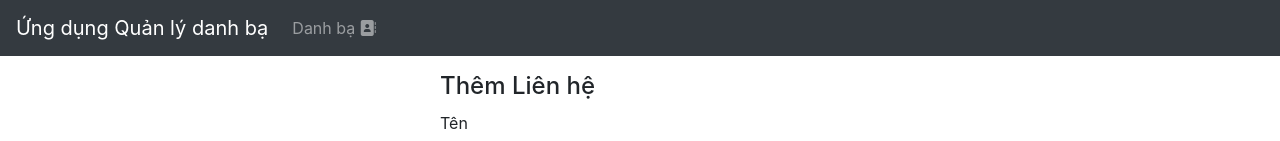
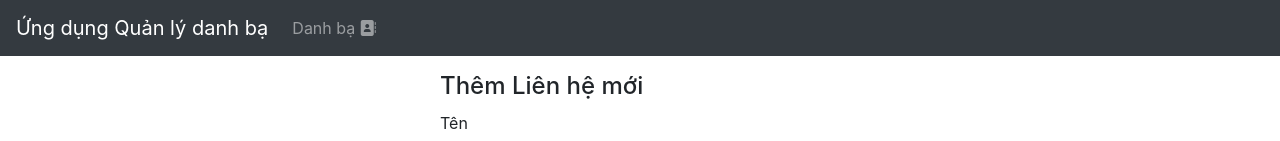
Before and after one commit to B1909880/B1909880_TRANTHUYAI_LAB3-4, a Vue app: page /contacts/add in a window 1280 px wide. Shown: the top 141 px of the page. Built offline with nearby package versions, Linux system fonts and the light colour scheme.

Commit message:
Them lien he moi

```diff
--- a/src/router/index.js
+++ b/src/router/index.js
@@ -17,8 +17,9 @@ const routes = [
         path: "/contacts/:id",
         name: "contact.edit",
         component: () => import("@/views/ContactEdit.vue"),
-        props: true // Truyền các biến trong $route.params vào làm props
+        props: true
     },
+
     {
         path: "/contacts/add",
         name: "contact.add",
--- a/src/views/ContactAdd.vue
+++ b/src/views/ContactAdd.vue
@@ -1,6 +1,6 @@
 <template>
     <div v-if="contact" class="page">
-        <h4>Thêm Liên hệ</h4>
+        <h4>Thêm Liên hệ mới</h4>
         <ContactForm :contact="contact" @submit:contact="createContact" />
         <p>{{ message }}</p>
     </div>
```
